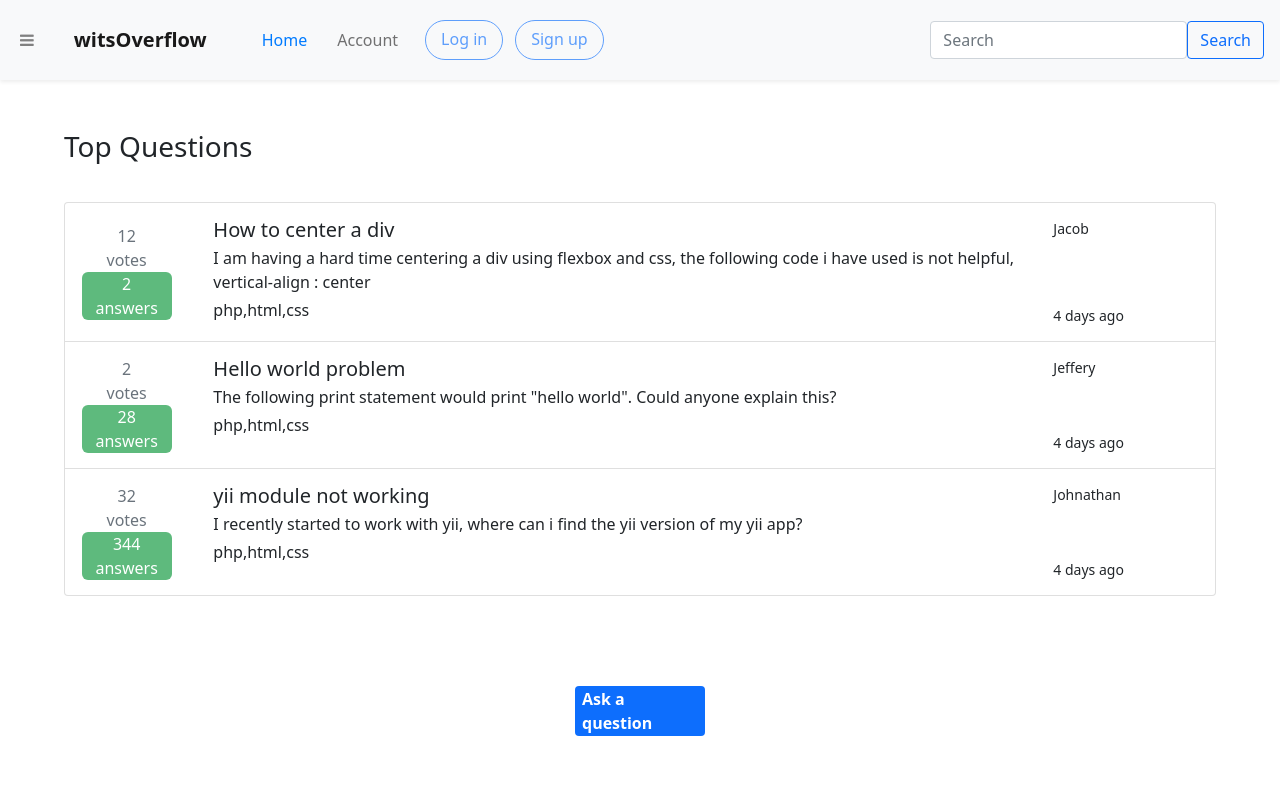
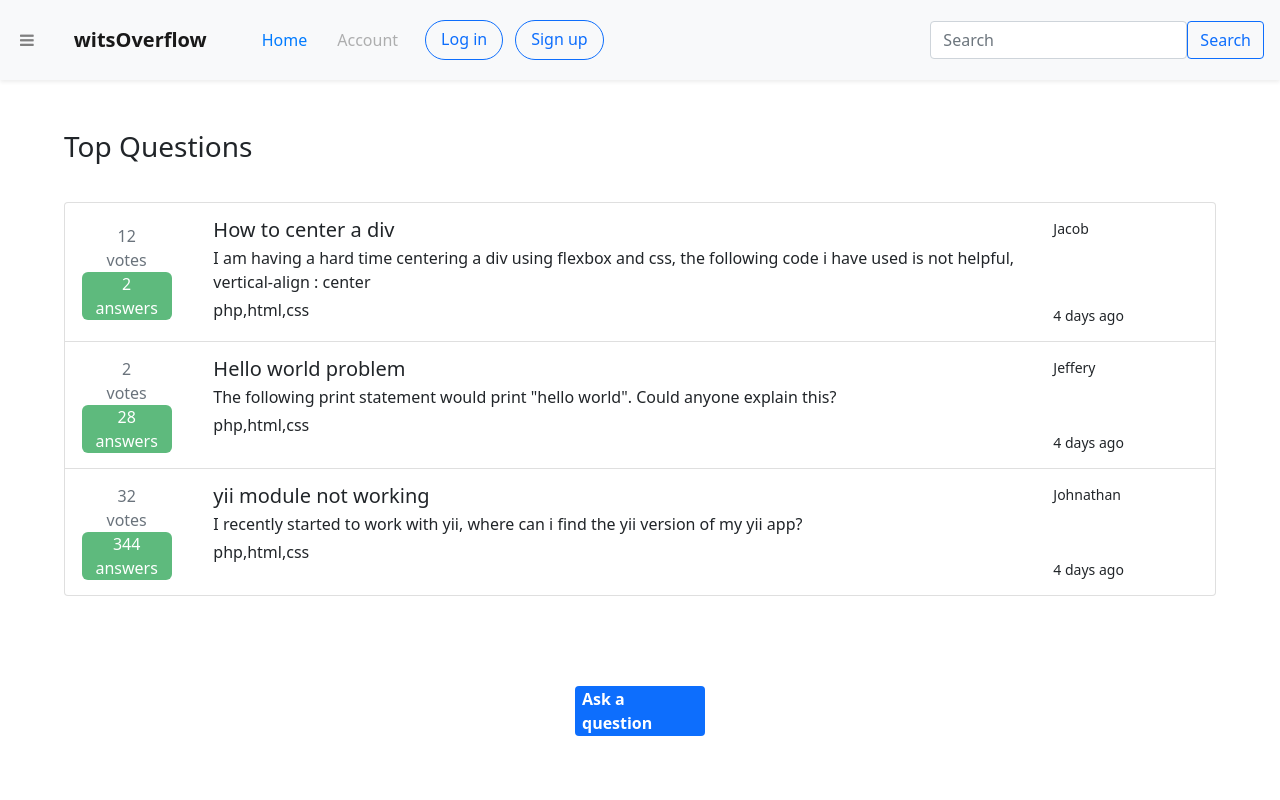
Before and after one commit to 2103562/witsOverflow, a Vue app: page / in a window 1280 px wide. Shown: the top 800 px of the page. Built offline with nearby package versions, Linux system fonts and the light colour scheme; no server answers.

Commit message:
add conditional rendering

```diff
--- a/src/components/Header.vue
+++ b/src/components/Header.vue
@@ -20,9 +20,8 @@ export default {
         <div class="navbar-nav d-flex flex-row">
             <a class="nav-item nav-link active" href="#/">Home</a>
 
-            <template v-if="state == false">
-            <a class="nav-item nav-link active" href="#/account">Account</a>
-
+            <template v-if="this.$store.state.signedIn == false">
+            <a id="account" class="nav-item nav-link disabled" href="#/account">Account</a>
             <a class="btn btn-outline-primary btn-login" href="#/signin">Log in</a>
             <a class="btn btn-outline-primary btn-signup" href="#/signin">Sign up</a>
             </template>
```
